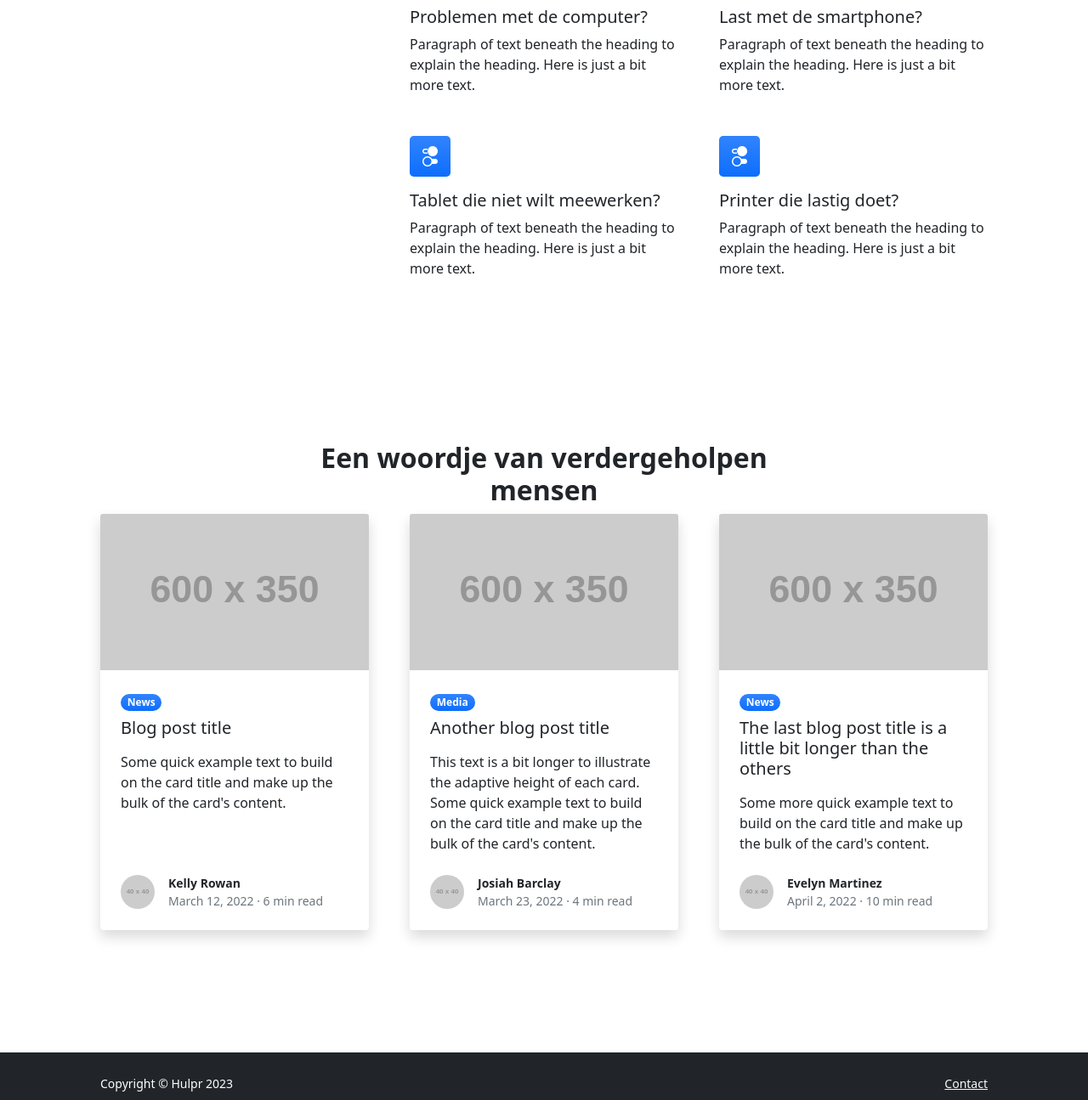
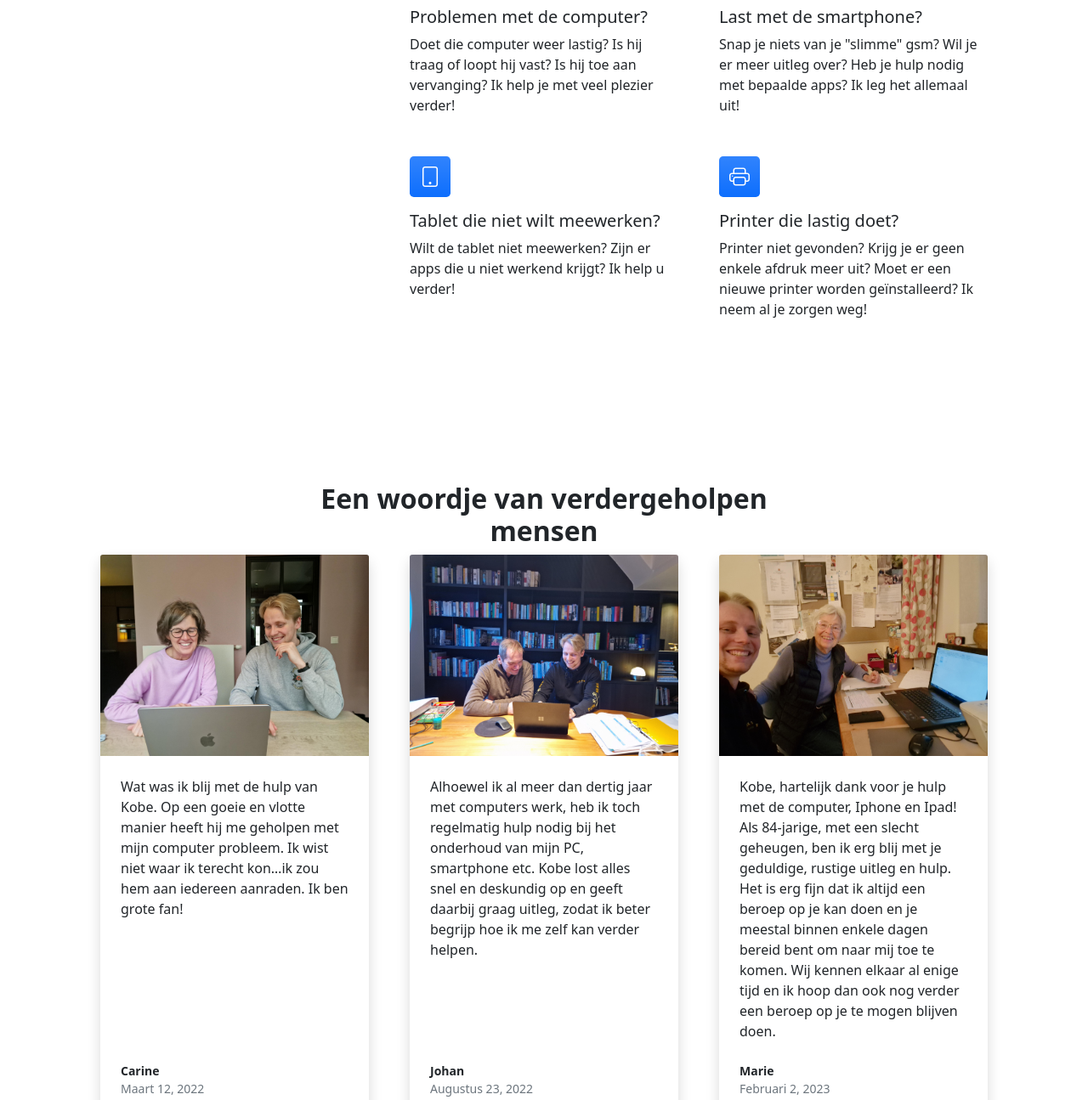
Before and after one commit to KobeLaurijssen/hulpr.github.io, a plain HTML site: page index.html in a window 1280 px wide. Shown: the part 683-1978 px from the top of the page at 85% size. Drawn offline with nearby package versions, Linux system fonts and the light colour scheme; placeholder pictures from the web are drawn by us.

Commit message:
site almost done!

```diff
--- a/index.html
+++ b/index.html
@@ -56,24 +56,24 @@
                         <div class="col-lg-8">
                             <div class="row gx-5 row-cols-1 row-cols-md-2">
                                 <div class="col mb-5 h-100">
-                                    <div class="feature bg-primary bg-gradient text-white rounded-3 mb-3"><i class="bi bi-collection"></i></div>
+                                    <div class="feature bg-primary bg-gradient text-white rounded-3 mb-3"><i class="bi bi-laptop"></i></div>
                                     <h2 class="h5">Problemen met de computer?</h2>
-                                    <p class="mb-0">Paragraph of text beneath the heading to explain the heading. Here is just a bit more text.</p>
+                                    <p class="mb-0">Doet die computer weer lastig? Is hij traag of loopt hij vast? Is hij toe aan vervanging? Ik help je met veel plezier verder!</p>
                                 </div>
                                 <div class="col mb-5 h-100">
-                                    <div class="feature bg-primary bg-gradient text-white rounded-3 mb-3"><i class="bi bi-building"></i></div>
+                                    <div class="feature bg-primary bg-gradient text-white rounded-3 mb-3"><i class="bi bi-phone"></i></div>
                                     <h2 class="h5">Last met de smartphone?</h2>
-                                    <p class="mb-0">Paragraph of text beneath the heading to explain the heading. Here is just a bit more text.</p>
+                                    <p class="mb-0">Snap je niets van je "slimme" gsm? Wil je er meer uitleg over? Heb je hulp nodig met bepaalde apps? Ik leg het allemaal uit!</p>
                                 </div>
                                 <div class="col mb-5 mb-md-0 h-100">
-                                    <div class="feature bg-primary bg-gradient text-white rounded-3 mb-3"><i class="bi bi-toggles2"></i></div>
+                                    <div class="feature bg-primary bg-gradient text-white rounded-3 mb-3"><i class="bi bi-tablet"></i></div>
                                     <h2 class="h5">Tablet die niet wilt meewerken?</h2>
-                                    <p class="mb-0">Paragraph of text beneath the heading to explain the heading. Here is just a bit more text.</p>
+                                    <p class="mb-0">Wilt de tablet niet meewerken? Zijn er apps die u niet werkend krijgt? Ik help u verder!</p>
                                 </div>
                                 <div class="col h-100">
-                                    <div class="feature bg-primary bg-gradient text-white rounded-3 mb-3"><i class="bi bi-toggles2"></i></div>
+                                    <div class="feature bg-primary bg-gradient text-white rounded-3 mb-3"><i class="bi bi-printer"></i></div>
                                     <h2 class="h5">Printer die lastig doet?</h2>
-                                    <p class="mb-0">Paragraph of text beneath the heading to explain the heading. Here is just a bit more text.</p>
+                                    <p class="mb-0">Printer niet gevonden? Krijg je er geen enkele afdruk meer uit? Moet er een nieuwe printer worden geïnstalleerd? Ik neem al je zorgen weg!</p>
                                 </div>
                             </div>
                         </div>
@@ -93,19 +93,16 @@
                     <div class="row gx-5">
                         <div class="col-lg-4 mb-5">
                             <div class="card h-100 shadow border-0">
-                                <img class="card-img-top" src="https://dummyimage.com/600x350/ced4da/6c757d" alt="..." />
+                                <img class="card-img-top" src="assets/carine.jpeg" alt="..." />
                                 <div class="card-body p-4">
-                                    <div class="badge bg-primary bg-gradient rounded-pill mb-2">News</div>
-                                    <a class="text-decoration-none link-dark stretched-link" href="#!"><h5 class="card-title mb-3">Blog post title</h5></a>
-                                    <p class="card-text mb-0">Some quick example text to build on the card title and make up the bulk of the card's content.</p>
+                                    <p class="card-text mb-0">Wat was ik blij met de hulp van Kobe. Op een goeie en vlotte manier heeft hij me geholpen met mijn computer probleem. Ik wist niet waar ik terecht kon…ik zou hem aan iedereen aanraden.  Ik ben grote fan!</p>
                                 </div>
                                 <div class="card-footer p-4 pt-0 bg-transparent border-top-0">
                                     <div class="d-flex align-items-end justify-content-between">
                                         <div class="d-flex align-items-center">
-                                            <img class="rounded-circle me-3" src="https://dummyimage.com/40x40/ced4da/6c757d" alt="..." />
                                             <div class="small">
-                                                <div class="fw-bold">Kelly Rowan</div>
-                                                <div class="text-muted">March 12, 2022 &middot; 6 min read</div>
+                                                <div class="fw-bold">Carine</div>
+                                                <div class="text-muted">Maart 12, 2022</div>
                                             </div>
                                         </div>
                                     </div>
@@ -114,19 +111,16 @@
                         </div>
                         <div class="col-lg-4 mb-5">
                             <div class="card h-100 shadow border-0">
-                                <img class="card-img-top" src="https://dummyimage.com/600x350/adb5bd/495057" alt="..." />
+                                <img class="card-img-top" src="assets/johan.jpeg" alt="..." />
                                 <div class="card-body p-4">
-                                    <div class="badge bg-primary bg-gradient rounded-pill mb-2">Media</div>
-                                    <a class="text-decoration-none link-dark stretched-link" href="#!"><h5 class="card-title mb-3">Another blog post title</h5></a>
-                                    <p class="card-text mb-0">This text is a bit longer to illustrate the adaptive height of each card. Some quick example text to build on the card title and make up the bulk of the card's content.</p>
+                                    <p class="card-text mb-0">Alhoewel ik al meer dan dertig jaar met computers werk, heb ik toch regelmatig hulp nodig bij het onderhoud van mijn PC, smartphone etc. Kobe lost alles snel en deskundig op en geeft daarbij graag uitleg, zodat ik beter begrijp hoe ik me zelf kan verder helpen.</p>
                                 </div>
                                 <div class="card-footer p-4 pt-0 bg-transparent border-top-0">
                                     <div class="d-flex align-items-end justify-content-between">
                                         <div class="d-flex align-items-center">
-                                            <img class="rounded-circle me-3" src="https://dummyimage.com/40x40/ced4da/6c757d" alt="..." />
                                             <div class="small">
-                                                <div class="fw-bold">Josiah Barclay</div>
-                                                <div class="text-muted">March 23, 2022 &middot; 4 min read</div>
+                                                <div class="fw-bold">Johan</div>
+                                                <div class="text-muted">Augustus 23, 2022</div>
                                             </div>
                                         </div>
                                     </div>
@@ -135,19 +129,20 @@
                         </div>
                         <div class="col-lg-4 mb-5">
                             <div class="card h-100 shadow border-0">
-                                <img class="card-img-top" src="https://dummyimage.com/600x350/6c757d/343a40" alt="..." />
+                                <img class="card-img-top" src="assets/marie.jpeg" alt="..." />
                                 <div class="card-body p-4">
-                                    <div class="badge bg-primary bg-gradient rounded-pill mb-2">News</div>
-                                    <a class="text-decoration-none link-dark stretched-link" href="#!"><h5 class="card-title mb-3">The last blog post title is a little bit longer than the others</h5></a>
-                                    <p class="card-text mb-0">Some more quick example text to build on the card title and make up the bulk of the card's content.</p>
+                                    <p class="card-text mb-0">Kobe, hartelijk dank voor je hulp met de computer, Iphone en Ipad!
+                                        Als 84-jarige, met een slecht geheugen, ben ik erg blij met je geduldige, rustige uitleg en hulp.
+                                        Het is erg fijn dat ik altijd een beroep op je kan doen en je meestal binnen enkele dagen bereid bent om naar mij toe te komen.
+                                        Wij kennen elkaar al enige tijd en ik hoop dan ook nog verder een beroep op je te mogen blijven doen.
+                                    </p>
                                 </div>
                                 <div class="card-footer p-4 pt-0 bg-transparent border-top-0">
                                     <div class="d-flex align-items-end justify-content-between">
                                         <div class="d-flex align-items-center">
-                                            <img class="rounded-circle me-3" src="https://dummyimage.com/40x40/ced4da/6c757d" alt="..." />
                                             <div class="small">
-                                                <div class="fw-bold">Evelyn Martinez</div>
-                                                <div class="text-muted">April 2, 2022 &middot; 10 min read</div>
+                                                <div class="fw-bold">Marie</div>
+                                                <div class="text-muted">Februari 2, 2023</div>
                                             </div>
                                         </div>
                                     </div>
```
Also changed, not shown: about.html (+0 -12 lines), faq.html (+15 -35 lines), assets/carine.jpeg (added), assets/johan.jpeg (added), assets/marie.jpeg (added), assets/pc-display-horizontal.svg (added).
